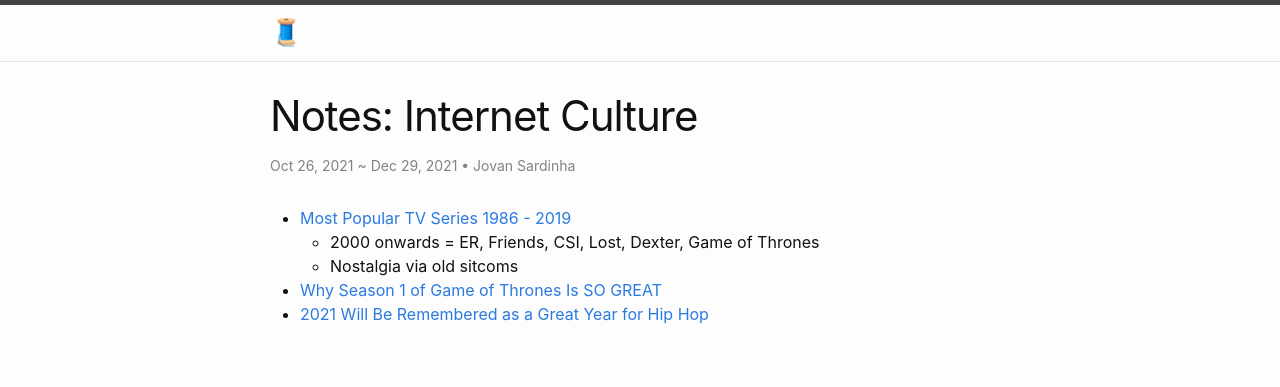
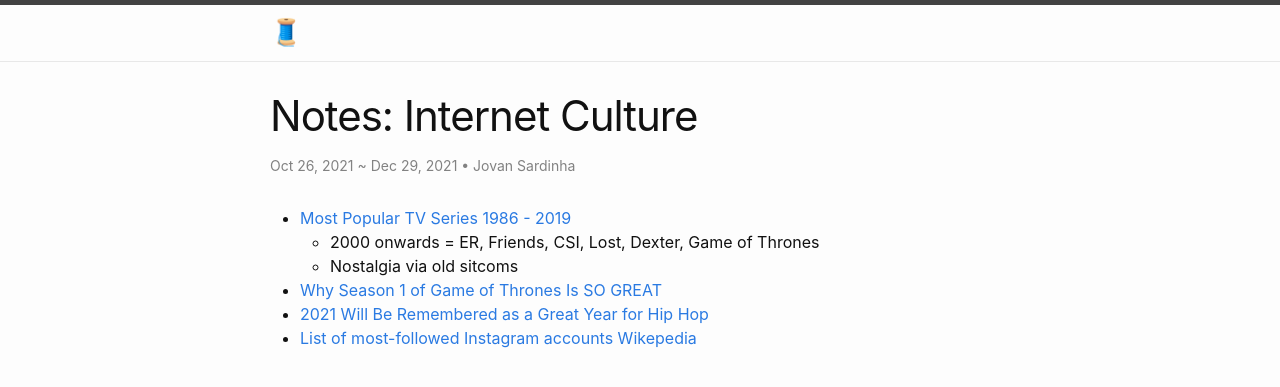
Before and after one commit to jovsa/jovsa.github.io, a Jekyll site: the page built from _posts/2021-10-26-notes-internet-culture.md, in a window 1280 px wide, cut to the strip 0-796 px from the top of the page. Shown: the top 387 px of the strip. Built offline with Jekyll 4.4.1, drawn with Linux system fonts in a browser that asks for light colours.

Commit message:
list of the most followed instagram accounts

```diff
--- a/_posts/2021-10-26-notes-internet-culture.md
+++ b/_posts/2021-10-26-notes-internet-culture.md
@@ -13,3 +13,4 @@
   * Nostalgia via old sitcoms
 * [Why Season 1 of Game of Thrones Is SO GREAT](https://www.youtube.com/watch?v=dy-7xgAbTew&t)
 * [2021 Will Be Remembered as a Great Year for Hip Hop](https://www.youtube.com/watch?v=iU9rSf4OX8Q&t)
+* [List of most-followed Instagram accounts Wikepedia](https://en.wikipedia.org/wiki/List_of_most-followed_Instagram_accounts)
```
